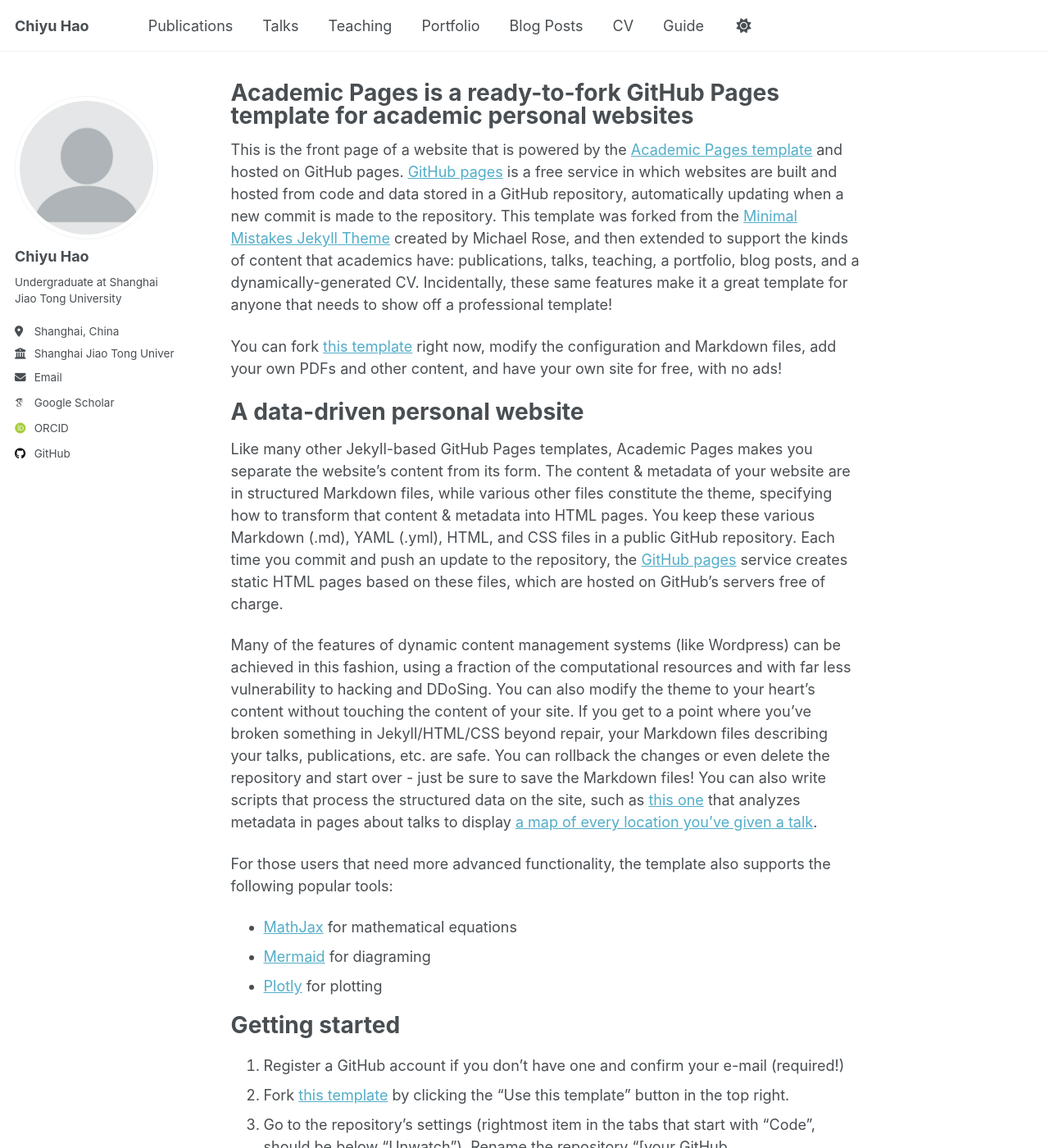
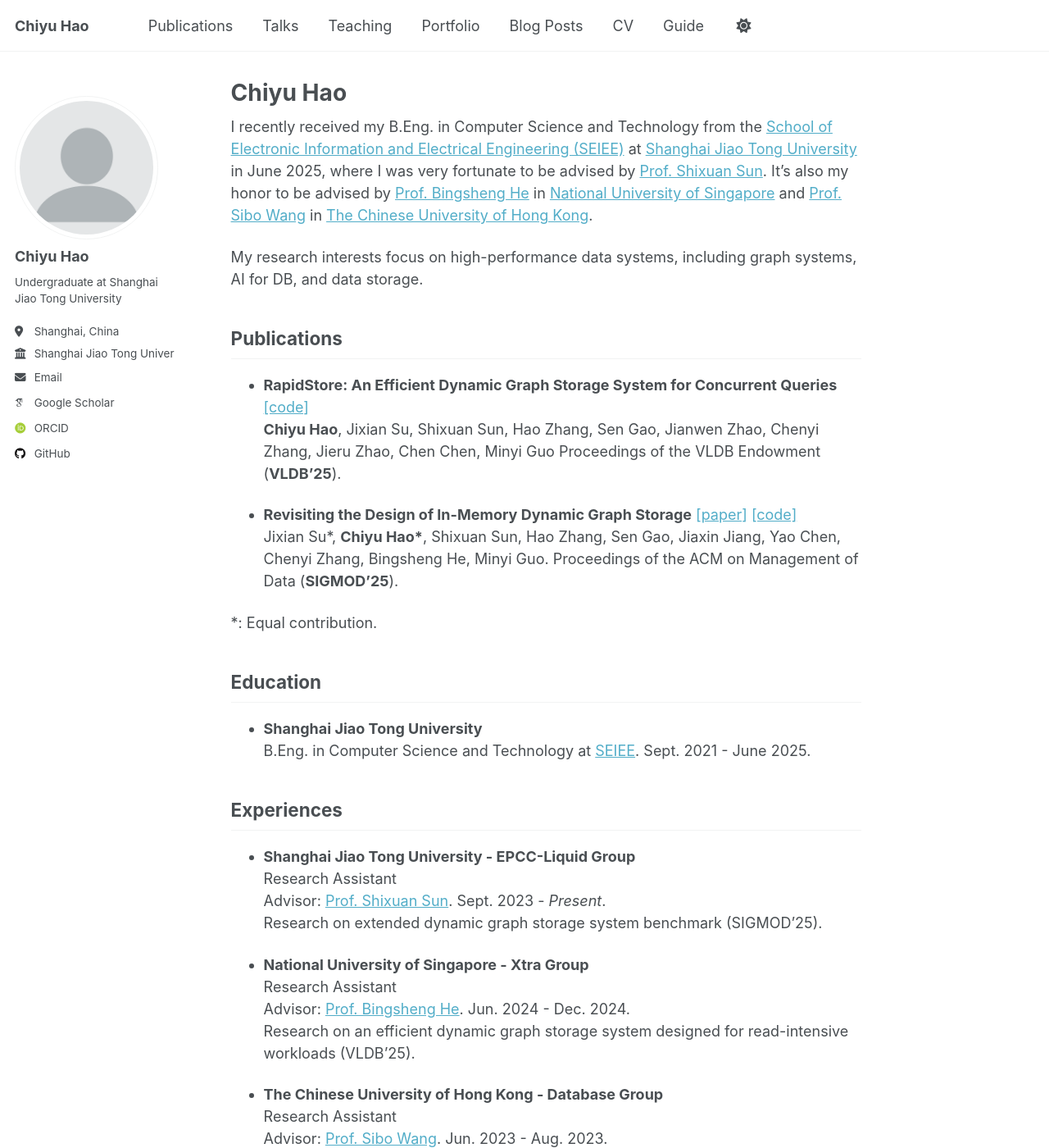
Before and after one commit to HCAHOI/hcahoi.github.io, a Jekyll site: the page built from _pages/about.md, in a window 1280 px wide and 1400 px high. Shown: the whole window at 82% size. Built offline with Jekyll 4.4.1, drawn with Linux system fonts in a browser that asks for light colours; some web fonts are replaced; a script that is not in the unit is left out; some of the changed text lies outside the part shown.

Commit message:
Update about.md

```diff
--- a/_pages/about.md
+++ b/_pages/about.md
@@ -1,56 +1,46 @@
 ---
 permalink: /
-title: "Academic Pages is a ready-to-fork GitHub Pages template for academic personal websites"
+title: "Chiyu Hao"
 author_profile: true
 redirect_from:
   - /about/
   - /about.html
 ---
 
-This is the front page of a website that is powered by the [Academic Pages template](https://github.com/academicpages/academicpages.github.io) and hosted on GitHub pages. [GitHub pages](https://pages.github.com) is a free service in which websites are built and hosted from code and data stored in a GitHub repository, automatically updating when a new commit is made to the repository. This template was forked from the [Minimal Mistakes Jekyll Theme](https://mmistakes.github.io/minimal-mistakes/) created by Michael Rose, and then extended to support the kinds of content that academics have: publications, talks, teaching, a portfolio, blog posts, and a dynamically-generated CV. Incidentally, these same features make it a great template for anyone that needs to show off a professional template!
+I recently received my B.Eng. in Computer Science and Technology from the [School of Electronic Information and Electrical Engineering (SEIEE)](https://english.seiee.sjtu.edu.cn/) at [Shanghai Jiao Tong University](https://en.sjtu.edu.cn/) in June 2025, where I was very fortunate to be advised by [Prof. Shixuan Sun](https://shixuansun.github.io/). It's also my honor to be advised by [Prof. Bingsheng He](https://www.comp.nus.edu.sg/~hebs/) in [National University of Singapore](http://www.nus.edu.sg/) and [Prof. Sibo Wang](https://www1.se.cuhk.edu.hk/~swang/) in [The Chinese University of Hong Kong](https://www.cuhk.edu.hk/).
 
- You can fork [this template](https://github.com/academicpages/academicpages.github.io) right now, modify the configuration and Markdown files, add your own PDFs and other content, and have your own site for free, with no ads!
+My research interests focus on high-performance data systems, including graph systems, AI for DB, and data storage.
 
-A data-driven personal website
-======
-Like many other Jekyll-based GitHub Pages templates, Academic Pages makes you separate the website's content from its form. The content & metadata of your website are in structured Markdown files, while various other files constitute the theme, specifying how to transform that content & metadata into HTML pages. You keep these various Markdown (.md), YAML (.yml), HTML, and CSS files in a public GitHub repository. Each time you commit and push an update to the repository, the [GitHub pages](https://pages.github.com/) service creates static HTML pages based on these files, which are hosted on GitHub's servers free of charge.
+## Publications
+- **RapidStore: An Efficient Dynamic Graph Storage System for Concurrent Queries** [[code]](https://github.com/HCAHOI/RapidStore)
+**Chiyu Hao**, Jixian Su, Shixuan Sun, Hao Zhang, Sen Gao, Jianwen Zhao, Chenyi Zhang, Jieru Zhao, Chen Chen, Minyi Guo
+Proceedings of the VLDB Endowment (**VLDB'25**).
 
-Many of the features of dynamic content management systems (like Wordpress) can be achieved in this fashion, using a fraction of the computational resources and with far less vulnerability to hacking and DDoSing. You can also modify the theme to your heart's content without touching the content of your site. If you get to a point where you've broken something in Jekyll/HTML/CSS beyond repair, your Markdown files describing your talks, publications, etc. are safe. You can rollback the changes or even delete the repository and start over - just be sure to save the Markdown files! You can also write scripts that process the structured data on the site, such as [this one](https://github.com/academicpages/academicpages.github.io/blob/master/talkmap.ipynb) that analyzes metadata in pages about talks to display [a map of every location you've given a talk](https://academicpages.github.io/talkmap.html).
+- **Revisiting the Design of In-Memory Dynamic Graph Storage** [[paper]](https://dl.acm.org/doi/abs/10.1145/3709720) [[code]](https://github.com/SJTU-Liquid/DynamicGraphStorage)
+Jixian Su*, **Chiyu Hao\***, Shixuan Sun, Hao Zhang, Sen Gao, Jiaxin Jiang, Yao Chen, Chenyi Zhang, Bingsheng He, Minyi Guo.
+Proceedings of the ACM on Management of Data (**SIGMOD'25**).
 
-For those users that need more advanced functionality, the template also supports the following popular tools:
-- [MathJax](https://www.mathjax.org/) for mathematical equations
-- [Mermaid](https://mermaid.js.org/) for diagraming
-- [Plotly](https://plotly.com/javascript/) for plotting
+*: Equal contribution.
 
-Getting started
-======
-1. Register a GitHub account if you don't have one and confirm your e-mail (required!)
-1. Fork [this template](https://github.com/academicpages/academicpages.github.io) by clicking the "Use this template" button in the top right.
-1. Go to the repository's settings (rightmost item in the tabs that start with "Code", should be below "Unwatch"). Rename the repository "[your GitHub username].github.io", which will also be your website's URL.
-1. Set site-wide configuration and create content & metadata (see below -- also see [this set of diffs](http://archive.is/3TPas) showing what files were changed to set up [an example site](https://getorg-testacct.github.io) for a user with the username "getorg-testacct")
-1. Upload any files (like PDFs, .zip files, etc.) to the files/ directory. They will appear at https://[your GitHub username].github.io/files/example.pdf.
-1. Check status by going to the repository settings, in the "GitHub pages" section
+## Education
+- **Shanghai Jiao Tong University**
+B.Eng. in Computer Science and Technology at [SEIEE](https://english.seiee.sjtu.edu.cn/). Sept. 2021 - June 2025.
 
-Site-wide configuration
-------
-The main configuration file for the site is in the base directory in [_config.yml](https://github.com/academicpages/academicpages.github.io/blob/master/_config.yml), which defines the content in the sidebars and other site-wide features. You will need to replace the default variables with ones about yourself and your site's github repository. The configuration file for the top menu is in [_data/navigation.yml](https://github.com/academicpages/academicpages.github.io/blob/master/_data/navigation.yml). For example, if you don't have a portfolio or blog posts, you can remove those items from that navigation.yml file to remove them from the header.
+## Experiences
+- **Shanghai Jiao Tong University - EPCC-Liquid Group**
+Research Assistant
+Advisor: [Prof. Shixuan Sun](https://shixuansun.github.io/). Sept. 2023 - _Present_.
+Research on extended dynamic graph storage system benchmark (SIGMOD'25).
 
-Create content & metadata
-------
-For site content, there is one Markdown file for each type of content, which are stored in directories like _publications, _talks, _posts, _teaching, or _pages. For example, each talk is a Markdown file in the [_talks directory](https://github.com/academicpages/academicpages.github.io/tree/master/_talks). At the top of each Markdown file is structured data in YAML about the talk, which the theme will parse to do lots of cool stuff. The same structured data about a talk is used to generate the list of talks on the [Talks page](https://academicpages.github.io/talks), each [individual page](https://academicpages.github.io/talks/2012-03-01-talk-1) for specific talks, the talks section for the [CV page](https://academicpages.github.io/cv), and the [map of places you've given a talk](https://academicpages.github.io/talkmap.html) (if you run this [python file](https://github.com/academicpages/academicpages.github.io/blob/master/talkmap.py) or [Jupyter notebook](https://github.com/academicpages/academicpages.github.io/blob/master/talkmap.ipynb), which creates the HTML for the map based on the contents of the _talks directory).
+- **National University of Singapore - Xtra Group**
+Research Assistant
+Advisor: [Prof. Bingsheng He](https://www.comp.nus.edu.sg/~hebs/). Jun. 2024 - Dec. 2024.
+Research on an efficient dynamic graph storage system designed for read-intensive workloads (VLDB'25).
 
-**Markdown generator**
+- **The Chinese University of Hong Kong - Database Group**
+Research Assistant
+Advisor: [Prof. Sibo Wang](https://www1.se.cuhk.edu.hk/~swang/). Jun. 2023 - Aug. 2023.
+Research on efficient dynamic subgraph node embedding over the large-scale graph.
 
-The repository includes [a set of Jupyter notebooks](https://github.com/academicpages/academicpages.github.io/tree/master/markdown_generator
-) that converts a CSV containing structured data about talks or presentations into individual Markdown files that will be properly formatted for the Academic Pages template. The sample CSVs in that directory are the ones I used to create my own personal website at stuartgeiger.com. My usual workflow is that I keep a spreadsheet of my publications and talks, then run the code in these notebooks to generate the Markdown files, then commit and push them to the GitHub repository.
-
-How to edit your site's GitHub repository
-------
-Many people use a git client to create files on their local computer and then push them to GitHub's servers. If you are not familiar with git, you can directly edit these configuration and Markdown files directly in the github.com interface. Navigate to a file (like [this one](https://github.com/academicpages/academicpages.github.io/blob/master/_talks/2012-03-01-talk-1.md) and click the pencil icon in the top right of the content preview (to the right of the "Raw | Blame | History" buttons). You can delete a file by clicking the trashcan icon to the right of the pencil icon. You can also create new files or upload files by navigating to a directory and clicking the "Create new file" or "Upload files" buttons.
-
-Example: editing a Markdown file for a talk
-![Editing a Markdown file for a talk](/images/editing-talk.png)
-
-For more info
-------
-More info about configuring Academic Pages can be found in [the guide](https://academicpages.github.io/markdown/), the [growing wiki](https://github.com/academicpages/academicpages.github.io/wiki), and you can always [ask a question on GitHub](https://github.com/academicpages/academicpages.github.io/discussions). The [guides for the Minimal Mistakes theme](https://mmistakes.github.io/minimal-mistakes/docs/configuration/) (which this theme was forked from) might also be helpful.
+## Awards
+- *Outstanding Bachelor Thesis Award* from the School of Computer Science (1%), 2025
```
